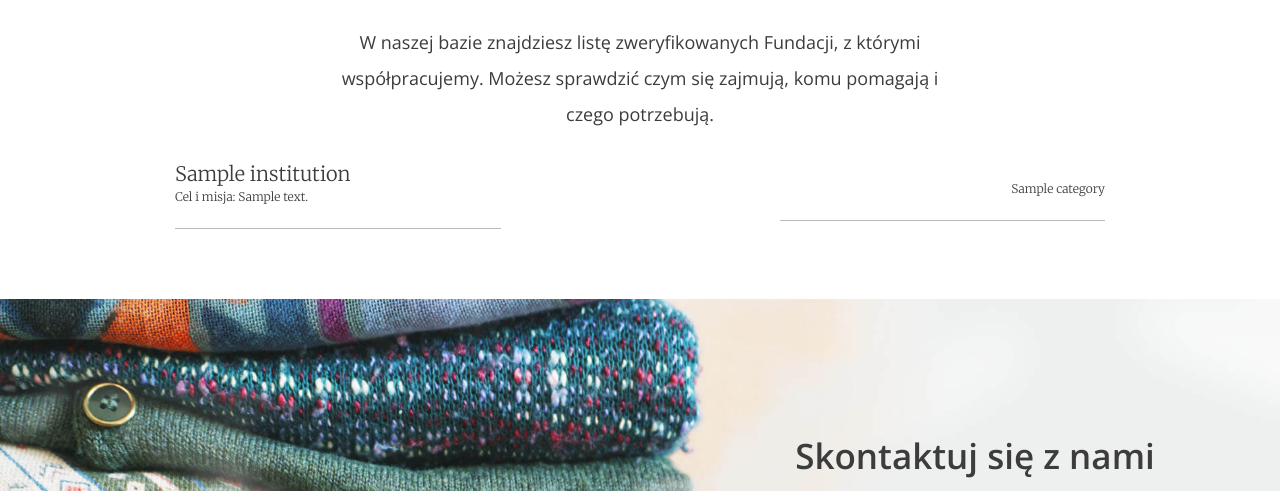
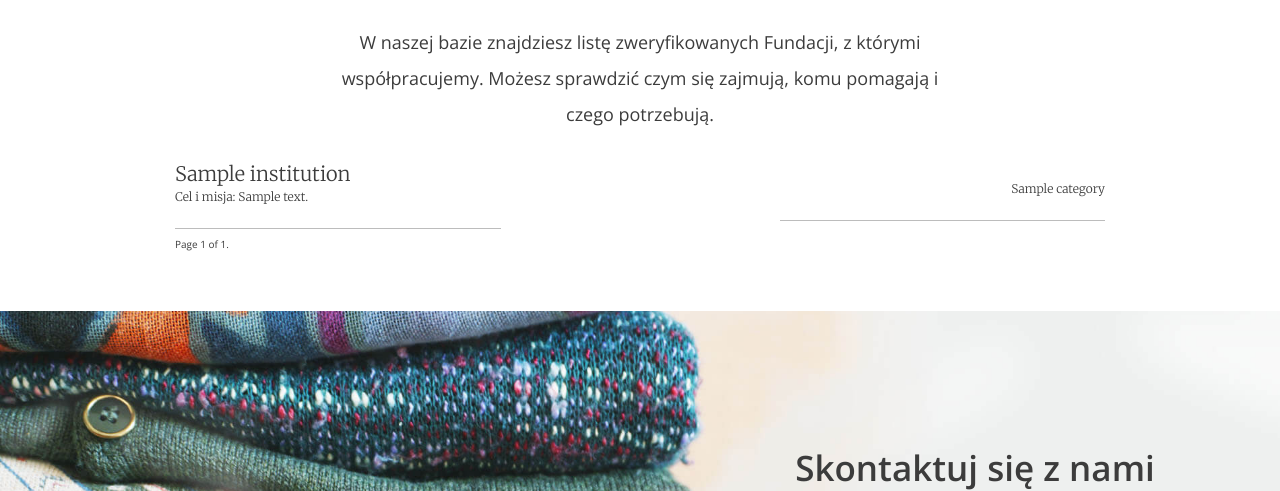
Before and after one commit to kinsze032/wiseShareHub, a Django app: page / in a window 1280 px wide. Shown: the part 2733-3224 px from the top of the page. Run offline with Django 5.2, Linux system fonts and the light colour scheme; tables that the repository leaves empty hold one stand-in row (values such as "Sample post").

Commit message:
Paginacja instytucji

```diff
--- a/goodHands/templates/goodHands/index.html
+++ b/goodHands/templates/goodHands/index.html
@@ -107,39 +107,8 @@
       <div class="help--slides active" data-id="1">
         <p>W naszej bazie znajdziesz listę zweryfikowanych Fundacji, z którymi współpracujemy. Możesz sprawdzić czym się zajmują, komu pomagają i czego potrzebują.</p>
 
-        <ul class="help--slides-items">
-            {% for institution in fund_institutions %}
-              <li>
-                <div class="col">
-                  <div class="title">{{ institution.name }}</div>
-                  <div class="subtitle">Cel i misja: {{ institution.description}}</div>
-                </div>
-
-                <div class="col"><div class="text">
-                    {% for category in institution.categories.all %}
-                        {{ category.name }}{% if not forloop.last %}, {% endif %}
-                    {% endfor %}
-                </div>
-                </div>
-              </li>
-            {% endfor %}
-        </ul>
-        <!-- Pagination
-        <ul class="help--slides-pagination">
-          <li><a href="#" class="btn btn--small btn--without-border active" data-page="1">1</a></li>
-          <li><a href="#" class="btn btn--small btn--without-border" data-page="2">2</a></li>
-          <li><a href="#" class="btn btn--small btn--without-border" data-page="3">3</a></li>
-        </ul>
-        -->
-      </div>
-
-
-      <!-- SLIDE 2 -->
-      <div class="help--slides" data-id="2">
-        <p>W naszej bazie znajdziesz listę zweryfikowanych Organizacji pozarządowych, z którymi współpracujemy. Możesz sprawdzić czym się zajmują, komu pomagają i czego potrzebują.</p>
-
           <ul class="help--slides-items">
-            {% for institution in non_gov_institutions %}
+            {% for institution in page_obj_fund %}
               <li>
                 <div class="col">
                   <div class="title">{{ institution.name }}</div>
@@ -156,23 +125,33 @@
             {% endfor %}
         </ul>
 
-        <!-- Pagination
-        <ul class="help--slides-pagination">
-          <li><a href="#" class="btn btn--small btn--without-border active" data-page="1">1</a></li>
-          <li><a href="#" class="btn btn--small btn--without-border" data-page="2">2</a></li>
-          <li><a href="#" class="btn btn--small btn--without-border" data-page="3">3</a></li>
-          <li><a href="#" class="btn btn--small btn--without-border" data-page="4">4</a></li>
-          <li><a href="#" class="btn btn--small btn--without-border" data-page="5">5</a></li>
-        </ul>
-        -->
+        <div class="pagination">
+            <span class="step-links">
+                {% if page_obj_fund.has_previous %}
+                    <a href="?page=1#help">&laquo; first</a>
+                    <a href="?page={{ page_obj_fund.previous_page_number }}#help">previous</a>
+                {% endif %}
+
+                <span class="current">
+                    Page {{ page_obj_fund.number }} of {{ page_obj_fund.paginator.num_pages }}.
+                </span>
+
+                {% if page_obj_fund.has_next %}
+                    <a href="?page={{ page_obj_fund.next_page_number }}#help">next</a>
+                    <a href="?page={{ page_obj_fund.paginator.num_pages }}#help">last &raquo;</a>
+                {% endif %}
+            </span>
+        </div>
+
       </div>
 
-      <!-- SLIDE 3 -->
-      <div class="help--slides" data-id="3">
-        <p>W naszej bazie znajdziesz listę zweryfikowanych Lokalnych zbiórek, z którymi współpracujemy. Możesz sprawdzić czym się zajmują, komu pomagają i czego potrzebują.</p>
+
+      <!-- SLIDE 2 -->
+      <div class="help--slides" data-id="2">
+        <p>W naszej bazie znajdziesz listę zweryfikowanych Organizacji pozarządowych, z którymi współpracujemy. Możesz sprawdzić czym się zajmują, komu pomagają i czego potrzebują.</p>
 
           <ul class="help--slides-items">
-            {% for institution in loc_col_institutions %}
+            {% for institution in page_obj_non_gov %}
               <li>
                 <div class="col">
                   <div class="title">{{ institution.name }}</div>
@@ -189,12 +168,65 @@
             {% endfor %}
         </ul>
 
-        <!-- Pagination
-        <ul class="help--slides-pagination">
-          <li><a href="#" class="btn btn--small btn--without-border active" data-page="1">1</a></li>
-          <li><a href="#" class="btn btn--small btn--without-border" data-page="2">2</a></li>
+        <div class="pagination">
+            <span class="step-links">
+                {% if page_obj_non_gov.has_previous %}
+                    <a href="?page=1#help">&laquo; first</a>
+                    <a href="?page={{ page_obj_non_gov.previous_page_number }}#help">previous</a>
+                {% endif %}
+
+                <span class="current">
+                    Page {{ page_obj_non_gov.number }} of {{ page_obj_non_gov.paginator.num_pages }}.
+                </span>
+
+                {% if page_obj_non_gov.has_next %}
+                    <a href="?page={{ page_obj_non_gov.next_page_number }}#help">next</a>
+                    <a href="?page={{ page_obj_non_gov.paginator.num_pages }}#help">last &raquo;</a>
+                {% endif %}
+            </span>
+        </div>
+
+      </div>
+
+      <!-- SLIDE 3 -->
+      <div class="help--slides" data-id="3">
+        <p>W naszej bazie znajdziesz listę zweryfikowanych Lokalnych zbiórek, z którymi współpracujemy. Możesz sprawdzić czym się zajmują, komu pomagają i czego potrzebują.</p>
+
+          <ul class="help--slides-items">
+            {% for institution in page_obj_loc_col %}
+              <li>
+                <div class="col">
+                  <div class="title">{{ institution.name }}</div>
+                  <div class="subtitle">Cel i misja: {{ institution.description}}</div>
+                </div>
+
+                <div class="col"><div class="text">
+                    {% for category in institution.categories.all %}
+                        {{ category.name }}{% if not forloop.last %}, {% endif %}
+                    {% endfor %}
+                </div>
+                </div>
+              </li>
+            {% endfor %}
         </ul>
-        -->
+
+        <div class="pagination">
+            <span class="step-links">
+                {% if page_obj_loc_col.has_previous %}
+                    <a href="?page=1#help">&laquo; first</a>
+                    <a href="?page={{ page_obj_loc_col.previous_page_number }}#help">previous</a>
+                {% endif %}
+
+                <span class="current">
+                    Page {{ page_obj_loc_col.number }} of {{ page_obj_loc_col.paginator.num_pages }}.
+                </span>
+
+                {% if page_obj_loc_col.has_next %}
+                    <a href="?page={{ page_obj_loc_col.next_page_number }}#help">next</a>
+                    <a href="?page={{ page_obj_loc_col.paginator.num_pages }}#help">last &raquo;</a>
+                {% endif %}
+            </span>
+        </div>
       </div>
     </section>
 {% endblock %}
--- a/goodHands/views.py
+++ b/goodHands/views.py
@@ -1,3 +1,4 @@
+from django.core.paginator import Paginator
 from django.db.models import Sum
 from django.shortcuts import render
 from django.views import View
@@ -17,12 +18,21 @@ class LandingPageView(View):
         non_gov_institutions = Institution.objects.filter(type=typy[1]).prefetch_related('categories')
         loc_col_institutions = Institution.objects.filter(type=typy[2]).prefetch_related('categories')
 
+        f_paginator = Paginator(fund_institutions, 5)
+        non_gov_paginator = Paginator(non_gov_institutions, 5)
+        loc_col_paginator = Paginator(loc_col_institutions, 5)
+        page_number = request.GET.get('page')
+        page_obj_fund = f_paginator.get_page(page_number)
+        page_obj_non_gov = non_gov_paginator.get_page(page_number)
+        page_obj_loc_col = loc_col_paginator.get_page(page_number)
+
+
         context = {
             'total_bags': total_bags,
             'total_institutions': total_institutions,
-            'fund_institutions': fund_institutions,
-            'non_gov_institutions': non_gov_institutions,
-            'loc_col_institutions': loc_col_institutions,
+            'page_obj_fund': page_obj_fund,
+            'page_obj_non_gov': page_obj_non_gov,
+            'page_obj_loc_col': page_obj_loc_col,
         }
         return render(request, self.template_name, context)
 
```
